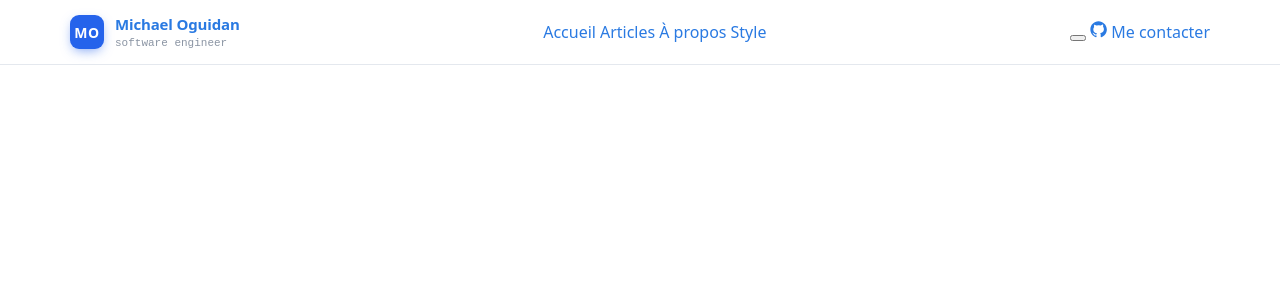
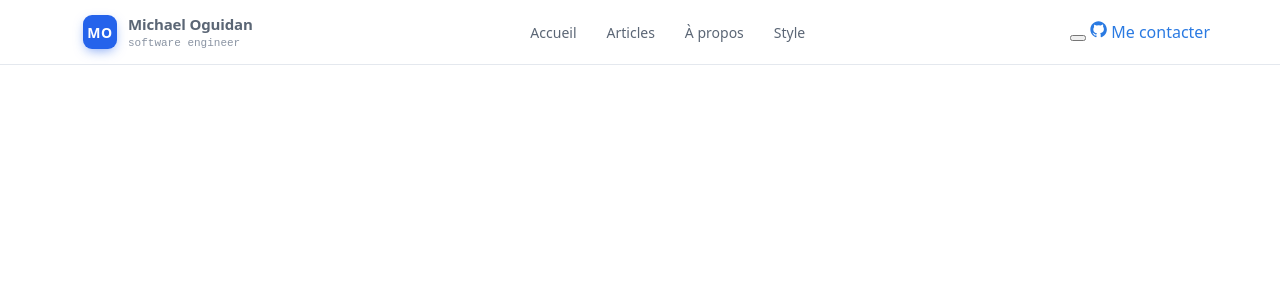
Before and after one commit to Oguidan/MichaelOguidan, a Jekyll site: the page built from index.html, in a window 1280 px wide and 900 px high. Shown: the top 300 px of the window. Built offline with Jekyll 4.4.1, drawn with Linux system fonts in a browser that asks for light colours.

Commit message:
Refactor .navlink styles for improved consistency and clarity

```diff
--- a/_sass/micky/_layout.scss
+++ b/_sass/micky/_layout.scss
@@ -54,6 +54,15 @@
   display: flex;
   align-items: center;
   gap: 4px;
+}
+
+.navlink {
+  font-size: 14px;
+  font-weight: 500;
+  color: var(--muted);
+  padding: 7px 13px;
+  border-radius: 8px;
+  transition: .18s;
   text-decoration: none;
 }
 
```
